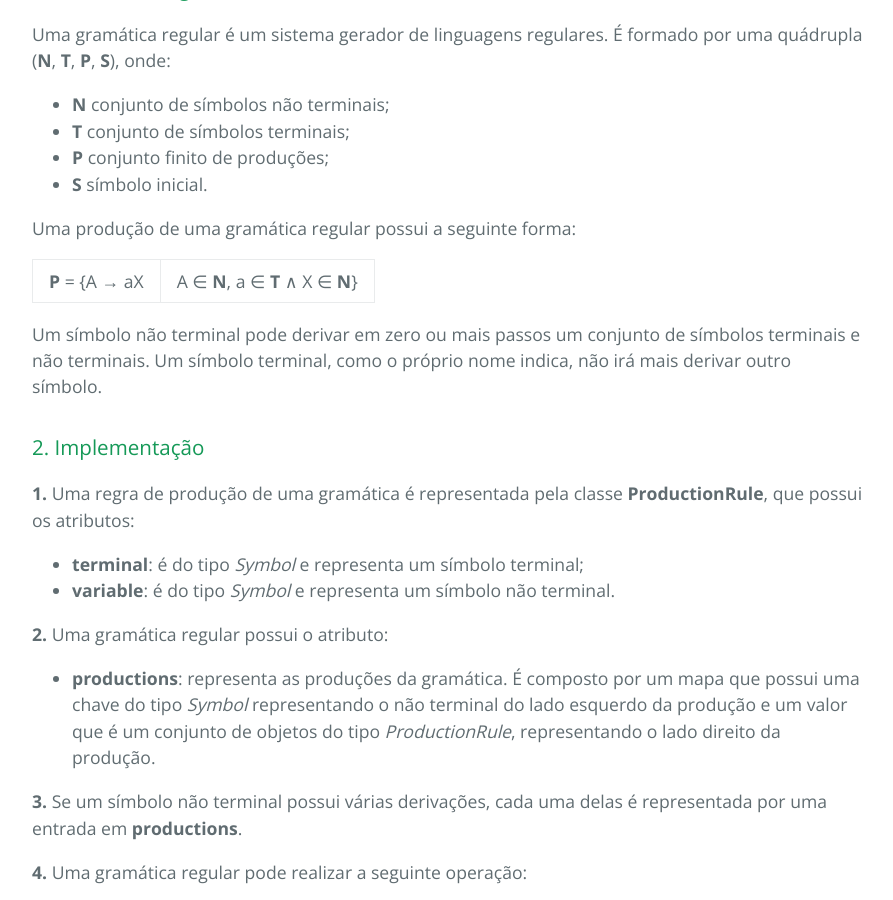
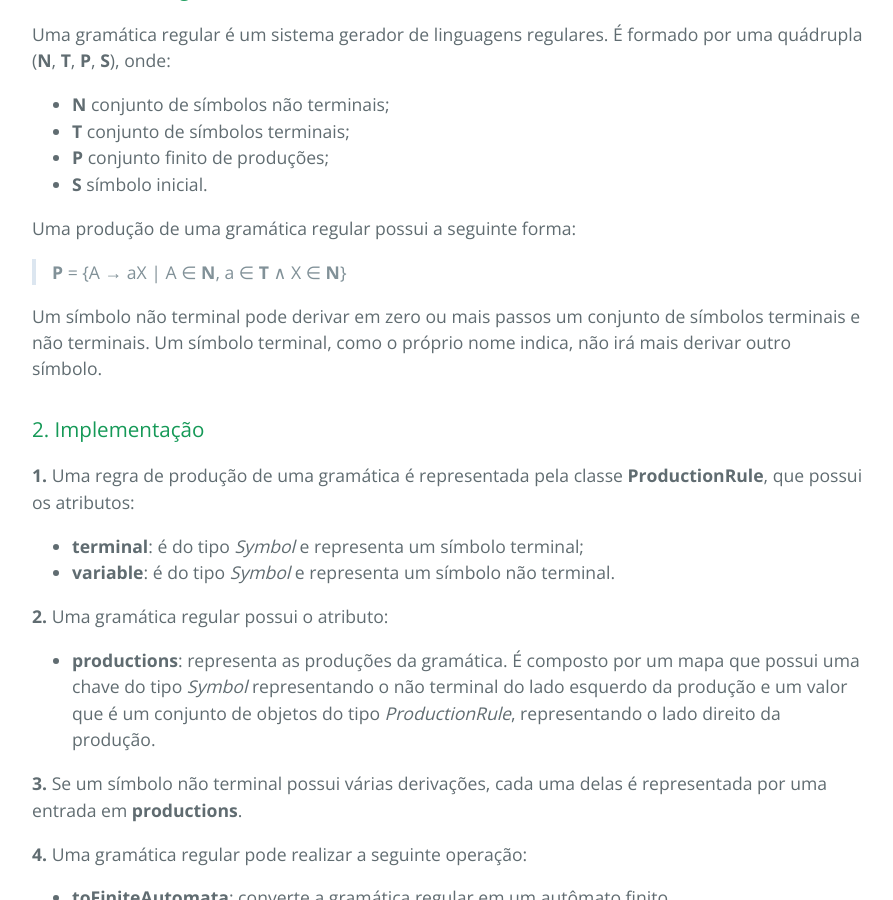
Before and after one commit to christianpieri/docLinguagensFormais, a Jekyll site: the page built from documentacao/regras-negocio/regras-gr.md, in a window 1280 px wide and 900 px high, scrolled down 472 px. Shown: the whole window, without its empty margins (192-1085 px from the left). Built offline with Jekyll 4.4.1, drawn with Linux system fonts in a browser that asks for light colours; our own code applies the rules of GitHub Pages for plain Markdown files.

Commit message:
Correção 2

```diff
--- a/documentacao/regras-negocio/regras-gr.md
+++ b/documentacao/regras-negocio/regras-gr.md
@@ -13,7 +13,7 @@ Uma gramática regular é um sistema gerador de linguagens regulares. É formado
 
 Uma produção de uma gramática regular possui a seguinte forma:
 
-**P** = {A → aX | A ∈ **N**, a ∈ **T** ∧ X ∈ **N**}
+> **P** = {A → aX \| A ∈ **N**, a ∈ **T** ∧ X ∈ **N**}
 
 Um símbolo não terminal pode derivar em zero ou mais passos um conjunto de símbolos terminais e não terminais.
 Um símbolo terminal, como o próprio nome indica, não irá mais derivar outro símbolo.
```
